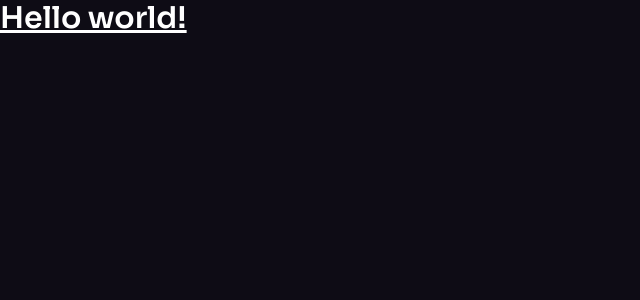
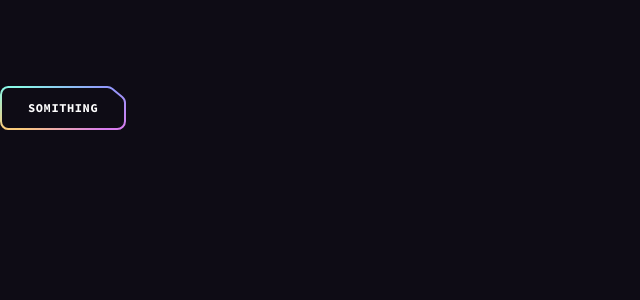
Before and after one commit to ChanduFSD/brainwaves, a React (Vite) app: page / in a window 1280 px wide. Shown: the top 300 px of the page, without its empty margins (0-640 px from the left). Built offline with nearby package versions, Linux system fonts and the light colour scheme.

Commit message:
creating button component

```diff
--- a/src/App.jsx
+++ b/src/App.jsx
@@ -1,3 +1,15 @@
-export default function App() {
-  return <h1 className="text-3xl font-bold underline">Hello world!</h1>;
-}
+import ButtonGradient from "./assests/svg/ButtonGradient";
+import Button from "./commponents/Button";
+
+const App = () => {
+  return (
+    <>
+      <div className="pt-[4.75rem] lg:pt-[5.35rem] overflow-hidden">
+        <Button className="mt-10">somithing</Button>
+      </div>
+      <ButtonGradient />
+    </>
+  );
+};
+
+export default App;
--- /dev/null
+++ b/src/commponents/Button.jsx
@@ -0,0 +1,26 @@
+import React from "react";
+import ButtonSvg from "../assests/svg/ButtonSvg";
+
+const Button = ({ classname, href, onClick, children, px, white }) => {
+  const classes = `button relative  inline-flex items-center justify-center h-11 transition-colors hover:text-color-1 ${
+    px || "px-7"
+  } ${white ? "text-n-8" : "text-n-1"} ${classname || ""}`;
+
+  const spanClasses = "relative z-10";
+
+  const renderButton = () => (
+    <button className={classes}>
+      <span className={spanClasses}>{children}</span>
+      {ButtonSvg(white)}
+    </button>
+  );
+  const renderLink = () => {
+    <a href={href} className={classes}>
+      <span className={spanClasses}>{children}</span>
+      {ButtonSvg(white)}
+    </a>;
+  };
+  return href ? renderLink() : renderButton();
+};
+
+export default Button;
```
